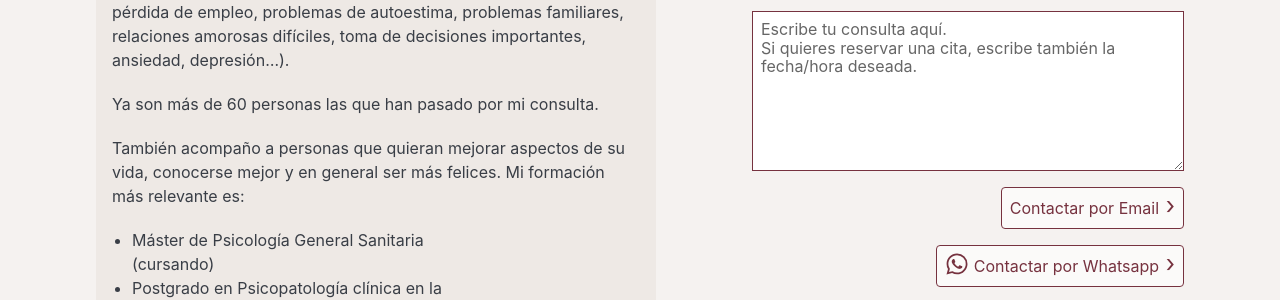
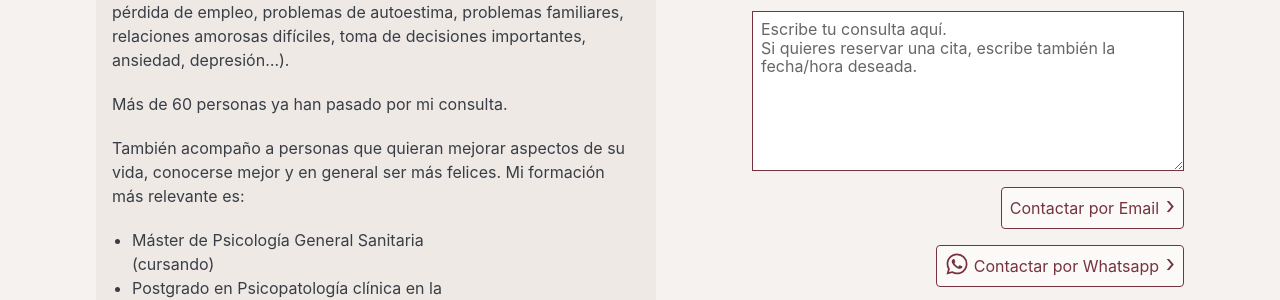
Before and after one commit to nurialeonsallent/nurialeon.com, a Jekyll site: the page built from index.html, in a window 1280 px wide and 900 px high, scrolled down 589 px. Shown: the part 166-466 px from the top of the window. Built offline with Jekyll 4.4.1, drawn with Linux system fonts in a browser that asks for light colours.

Commit message:
Update index.html

```diff
--- a/index.html
+++ b/index.html
@@ -24,7 +24,7 @@ layout: default
         <div class="info">
             <h2 class="h3">Sobre mí</h2>
             <p>Trabajo con muchas personas en situaciones complicadas (vivencia de duelos, separaciones, enfermedades o diagnósticos clínicos, pérdida de empleo, problemas de autoestima, problemas familiares, relaciones amorosas difíciles, toma de decisiones importantes, ansiedad, depresión…). </p>
-            <p> Ya son más de 60 personas las que han pasado por mi consulta.
+            <p> Más de 60 personas ya han pasado por mi consulta.
 
             <p>También acompaño a personas que quieran mejorar aspectos de su vida, conocerse mejor y en general ser más felices. Mi formación más relevante es:</p>
             <div class="col2">
```
